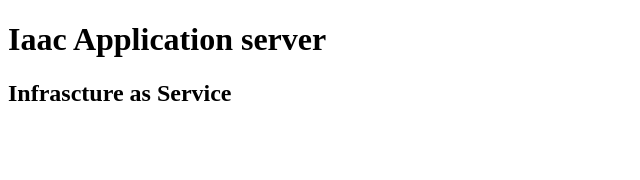
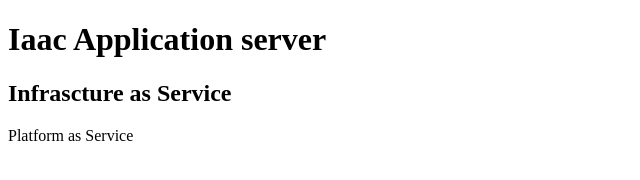
Before and after one commit to Olivier-hash/Asynchronous, a website: page index.html in a window 1280 px wide. Shown: the whole page, without its empty margins (0-640 px from the left). Drawn offline with Linux system fonts and the light colour scheme.

Commit message:
Modification to the index.html made

```diff
--- a/index.html
+++ b/index.html
@@ -13,6 +13,9 @@
         <div>
             <h2>Infrascture as Service</h2>
         </div>
+        <div>
+            <p>Platform as Service</p>
+        </div>
     </div>
 </body>
 </html>
```
